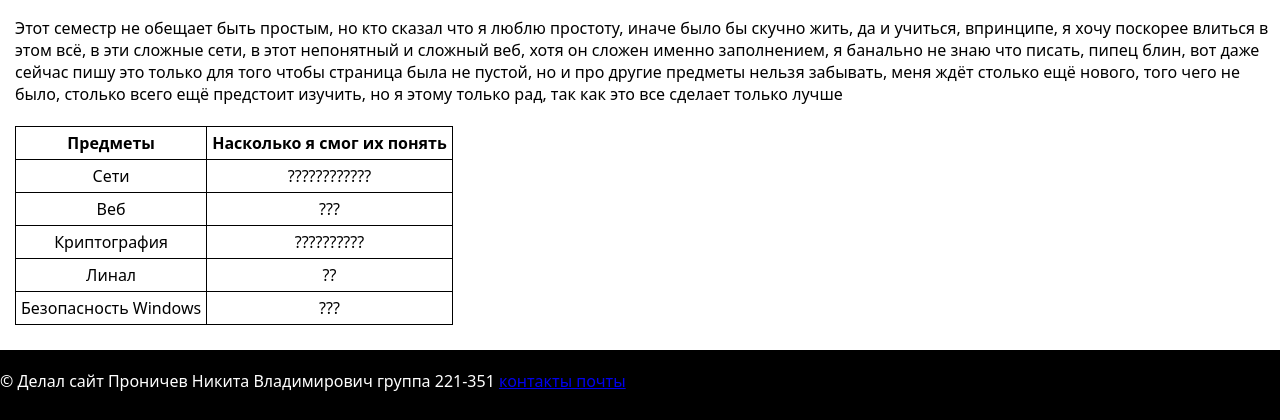
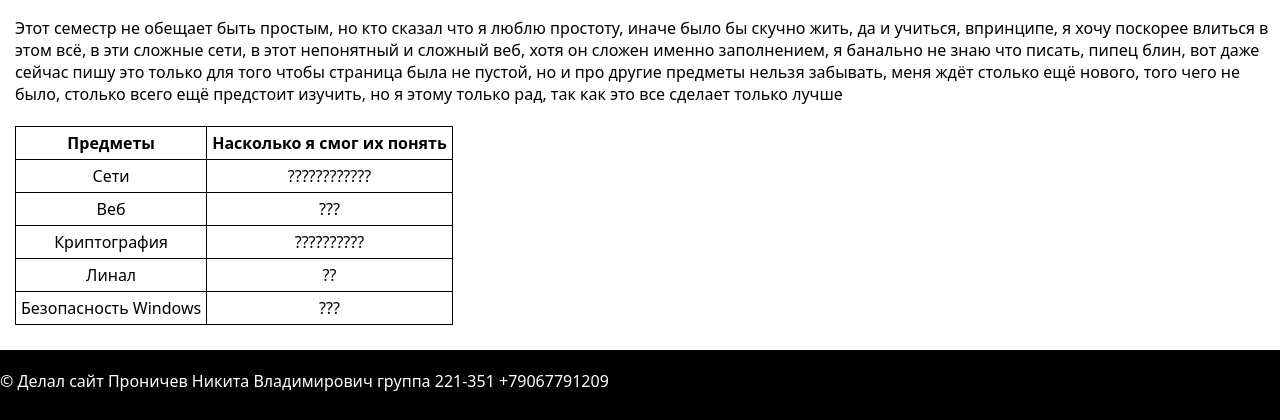
Before and after one commit to TaK1Ni/Pronichev-221-351-web-dev-2023-1, a plain HTML site: page lab1/TrirdSem.html in a window 1280 px wide. Shown: the part 534-954 px from the top of the page. Drawn offline with Linux system fonts and the light colour scheme.

Commit message:
WEEEEEEEEEEEEEEEEEEEEEEEEEB

```diff
--- a/lab1/TrirdSem.html
+++ b/lab1/TrirdSem.html
@@ -81,7 +81,7 @@
 
     </main>
     <footer class="footer">
-        <div>&copy; Делал сайт Проничев Никита Владимирович группа 221-351 <a href="pnv0610@mail.ru">контакты почты</a>
+        <div>&copy; Делал сайт Проничев Никита Владимирович группа 221-351 +79067791209
         </div>
     </footer>
 </body>
```
Also changed, not shown: lab1/BackGround.html (+1 -1 lines).
